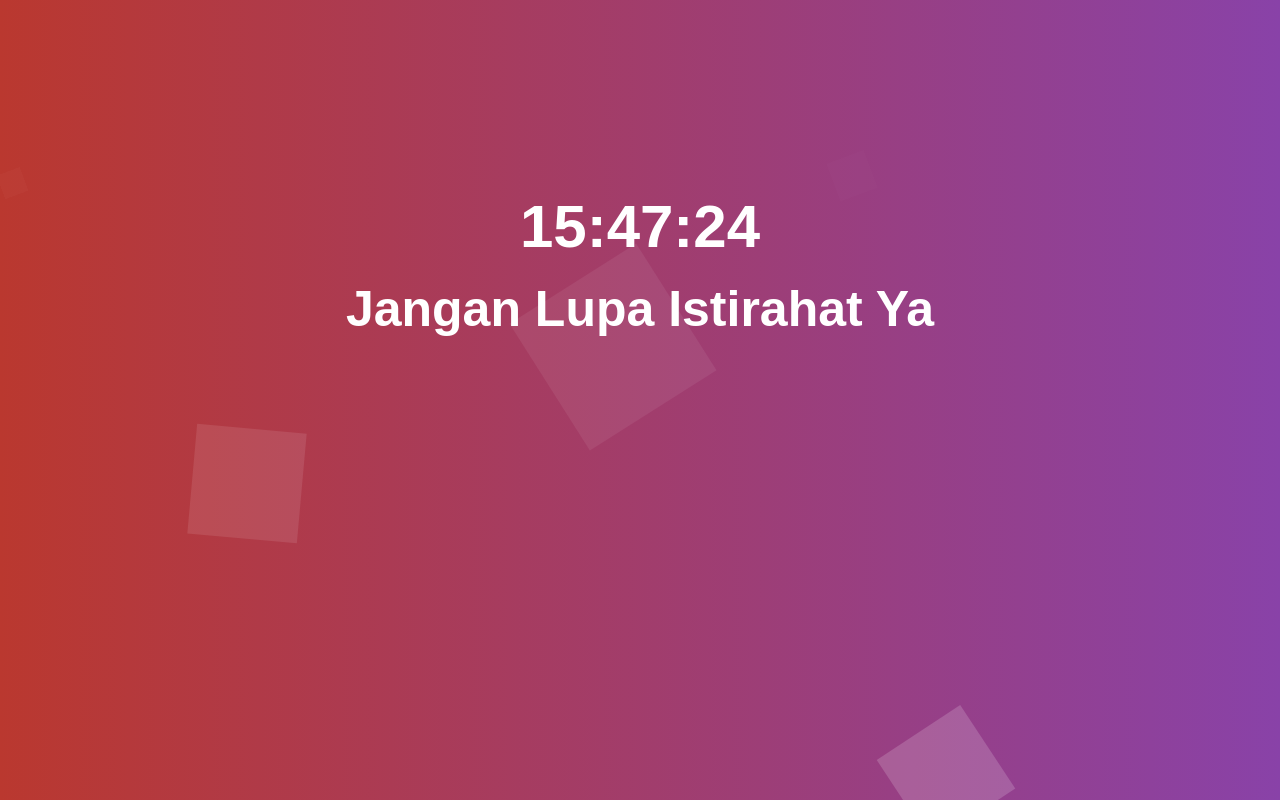
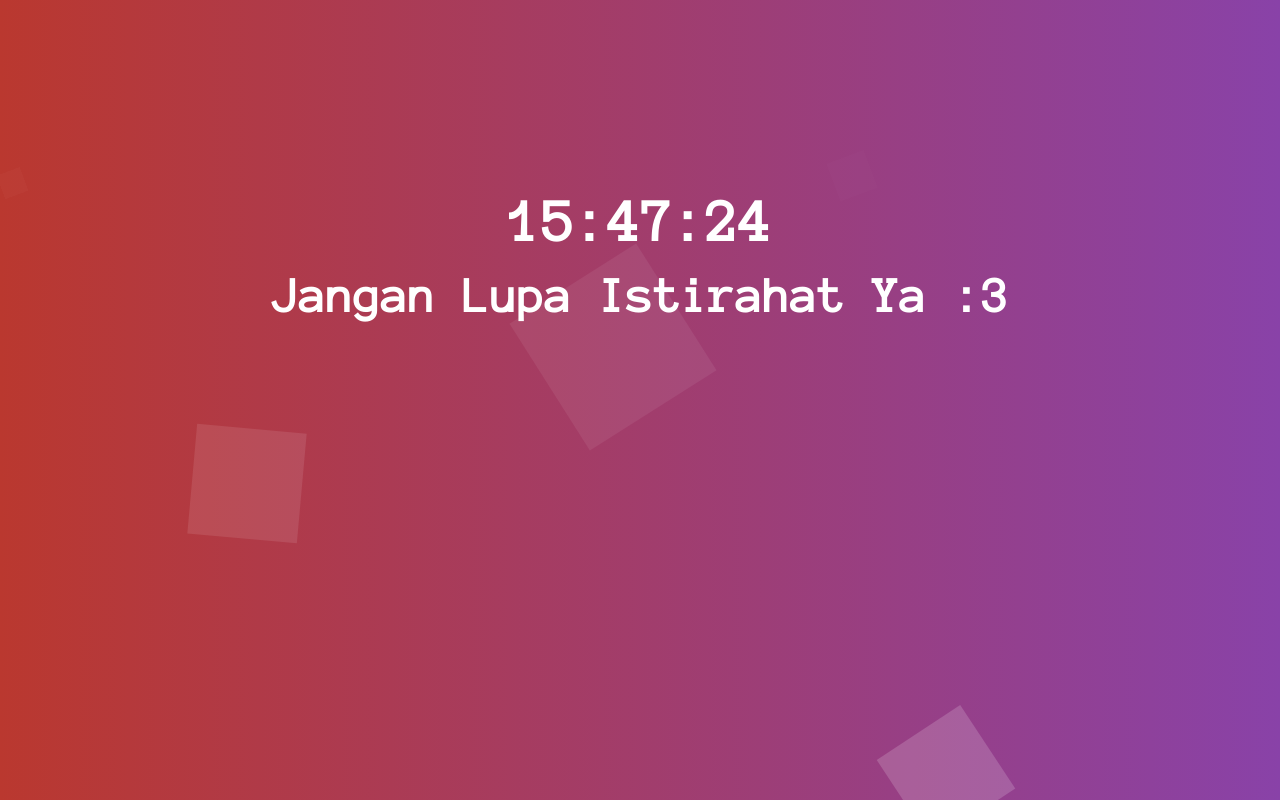
Before and after one commit to Syafii210902/th, a PHP site: page /index.html in a window 1280 px wide. Run offline with PHP 8.4, Linux system fonts and the light colour scheme.

Commit message:
make it better

```diff
--- a/index.html
+++ b/index.html
@@ -4,7 +4,7 @@
 <head>
     <meta charset="UTF-8">
     <meta name="viewport" content="width=device-width, initial-scale=1.0">
-    <title>Jam</title>
+    <title>For You From Me</title>
     <link rel="stylesheet" href="style.css">
     <script type="text/javascript">
         window.onload = function() {
@@ -20,7 +20,7 @@
             s = set(d.getSeconds());
 
             a.innerHTML = h + ":" + m + ":" + s;
-            setTimeout("jam()", 1000);
+            setTimeout("jam()", 800);
         }
 
         function set(a) {
@@ -53,7 +53,7 @@
         <ul class="box-area">
             <h2 id="jam"></h2>
             <div class="tooltip">
-                <h1>Jangan Lupa Istirahat Ya</h1>
+                <h1 class="line anim-typewriter">Jangan Lupa Istirahat Ya :3</h1>
                 <span class="tooltiptext"><3</span>
             </div>
             <li></li>
--- a/style.css
+++ b/style.css
@@ -1,10 +1,11 @@
+@import url('https://fonts.googleapis.com/css?family=Anonymous+Pro');
 * {
     margin: 0;
     padding: 0;
 }
 
 body {
-    font-family: sans-serif;
+    font-family: 'Anonymous Pro', monospace;
 }
 
 .banner-text {
@@ -148,3 +149,10 @@ body {
 .tooltip:hover .tooltiptext {
     visibility: visible;
 }
+
+
+/* Cursor */
+
+.txt-type>.txt {
+    border-right: 0.2rem solid white;
+}
```
